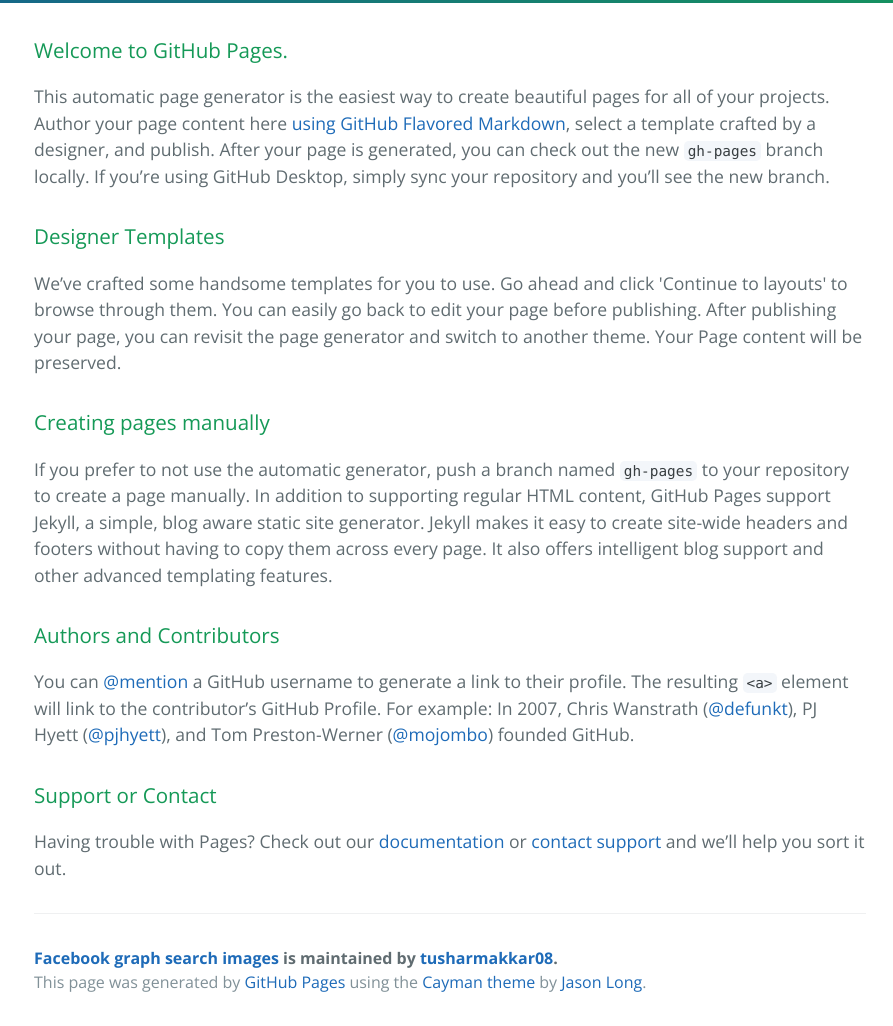
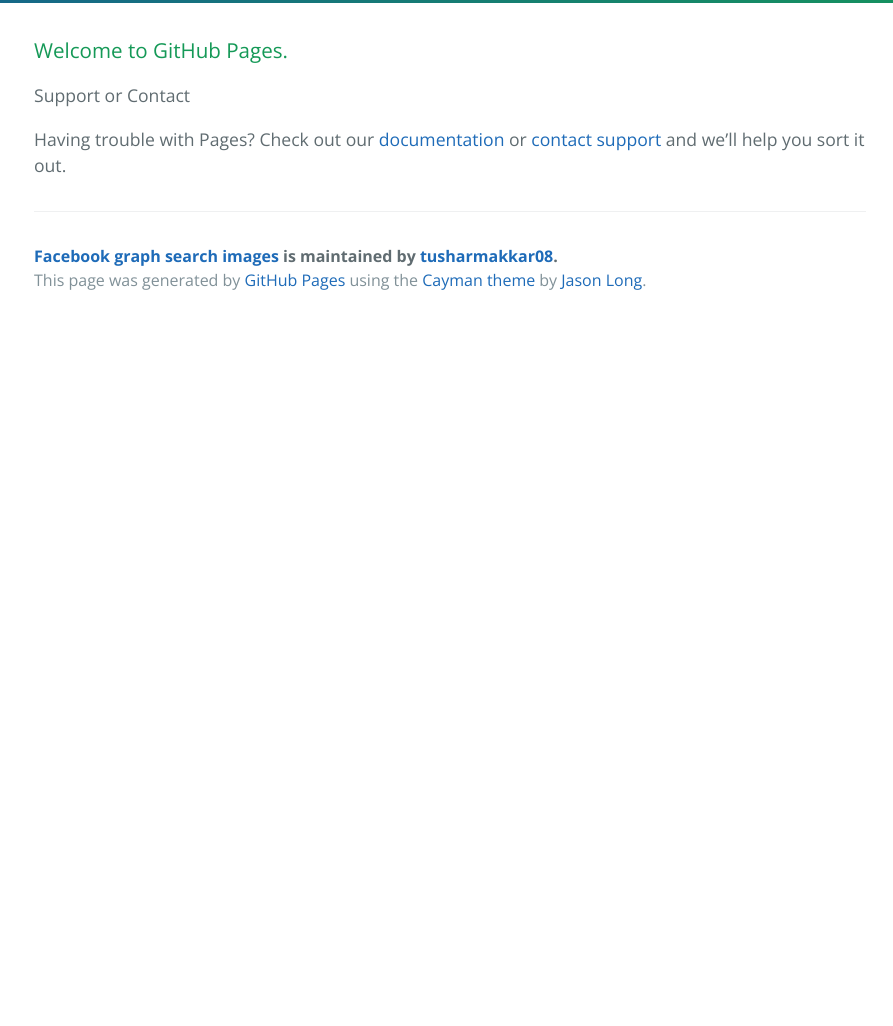
Before and after one commit to tusharmakkar08/Facebook_Graph_Search_Images, a plain HTML site: page index.html in a window 1280 px wide. Shown: the part 333-1359 px from the top of the page, without its empty margins (190-1083 px from the left). After the commit the page ends 800 px from the top, so only its background shows below. Drawn offline with nearby package versions, Linux system fonts and the light colour scheme.

Commit message:
Index.html to put reference of Imagyy

```diff
--- a/index.html
+++ b/index.html
@@ -20,26 +20,7 @@
 
     <section class="main-content">
       <h3>
-<a id="welcome-to-github-pages" class="anchor" href="#welcome-to-github-pages" aria-hidden="true"><span aria-hidden="true" class="octicon octicon-link"></span></a>Welcome to GitHub Pages.</h3>
-
-<p>This automatic page generator is the easiest way to create beautiful pages for all of your projects. Author your page content here <a href="https://guides.github.com/features/mastering-markdown/">using GitHub Flavored Markdown</a>, select a template crafted by a designer, and publish. After your page is generated, you can check out the new <code>gh-pages</code> branch locally. If you’re using GitHub Desktop, simply sync your repository and you’ll see the new branch.</p>
-
-<h3>
-<a id="designer-templates" class="anchor" href="#designer-templates" aria-hidden="true"><span aria-hidden="true" class="octicon octicon-link"></span></a>Designer Templates</h3>
-
-<p>We’ve crafted some handsome templates for you to use. Go ahead and click 'Continue to layouts' to browse through them. You can easily go back to edit your page before publishing. After publishing your page, you can revisit the page generator and switch to another theme. Your Page content will be preserved.</p>
-
-<h3>
-<a id="creating-pages-manually" class="anchor" href="#creating-pages-manually" aria-hidden="true"><span aria-hidden="true" class="octicon octicon-link"></span></a>Creating pages manually</h3>
-
-<p>If you prefer to not use the automatic generator, push a branch named <code>gh-pages</code> to your repository to create a page manually. In addition to supporting regular HTML content, GitHub Pages support Jekyll, a simple, blog aware static site generator. Jekyll makes it easy to create site-wide headers and footers without having to copy them across every page. It also offers intelligent blog support and other advanced templating features.</p>
-
-<h3>
-<a id="authors-and-contributors" class="anchor" href="#authors-and-contributors" aria-hidden="true"><span aria-hidden="true" class="octicon octicon-link"></span></a>Authors and Contributors</h3>
-
-<p>You can <a href="https://help.github.com/articles/basic-writing-and-formatting-syntax/#mentioning-users-and-teams" class="user-mention">@mention</a> a GitHub username to generate a link to their profile. The resulting <code>&lt;a&gt;</code> element will link to the contributor’s GitHub Profile. For example: In 2007, Chris Wanstrath (<a href="https://github.com/defunkt" class="user-mention">@defunkt</a>), PJ Hyett (<a href="https://github.com/pjhyett" class="user-mention">@pjhyett</a>), and Tom Preston-Werner (<a href="https://github.com/mojombo" class="user-mention">@mojombo</a>) founded GitHub.</p>
-
-<h3>
+<a id="This is moved to Imaggy" class="anchor" href="https://tusharmakkar08.github.io/Imagyy/" aria-hidden="true"><span aria-hidden="true" class="octicon octicon-link"></span></a>Welcome to GitHub Pages.</h3>
 <a id="support-or-contact" class="anchor" href="#support-or-contact" aria-hidden="true"><span aria-hidden="true" class="octicon octicon-link"></span></a>Support or Contact</h3>
 
 <p>Having trouble with Pages? Check out our <a href="https://help.github.com/pages">documentation</a> or <a href="https://github.com/contact">contact support</a> and we’ll help you sort it out.</p>
```
